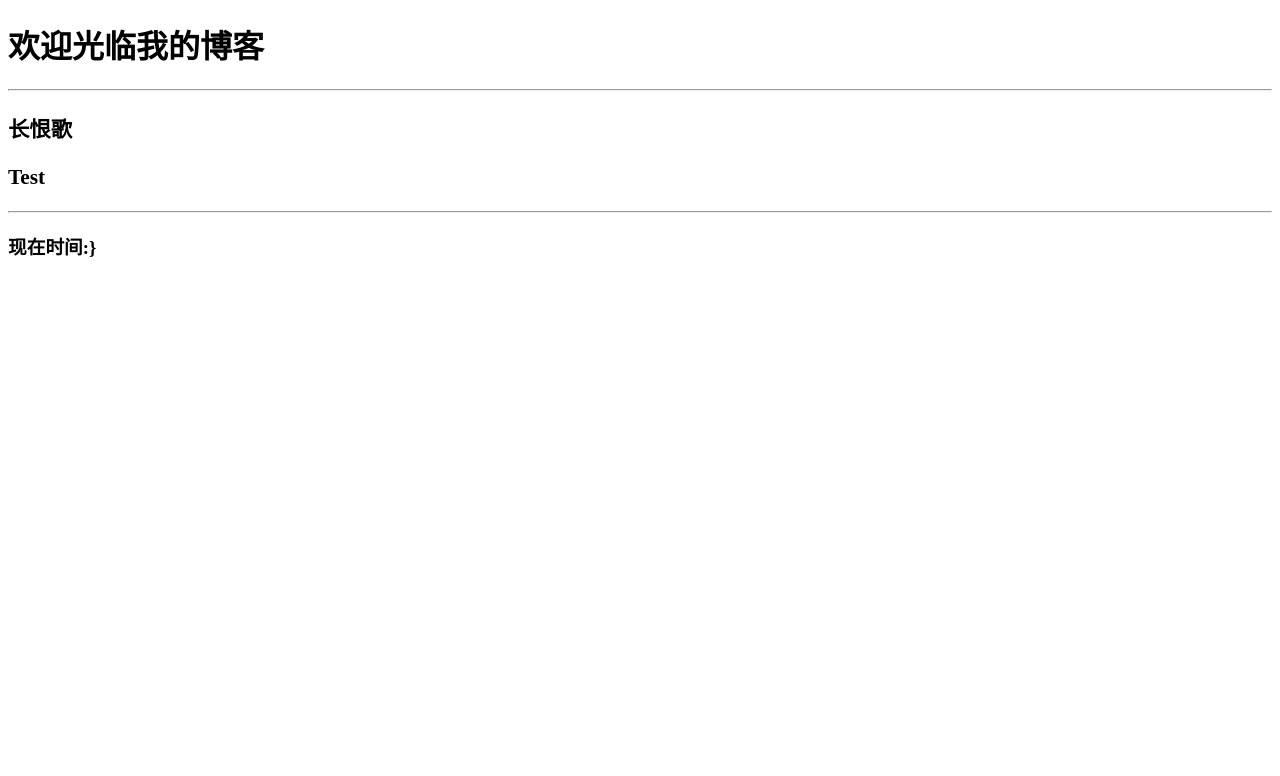
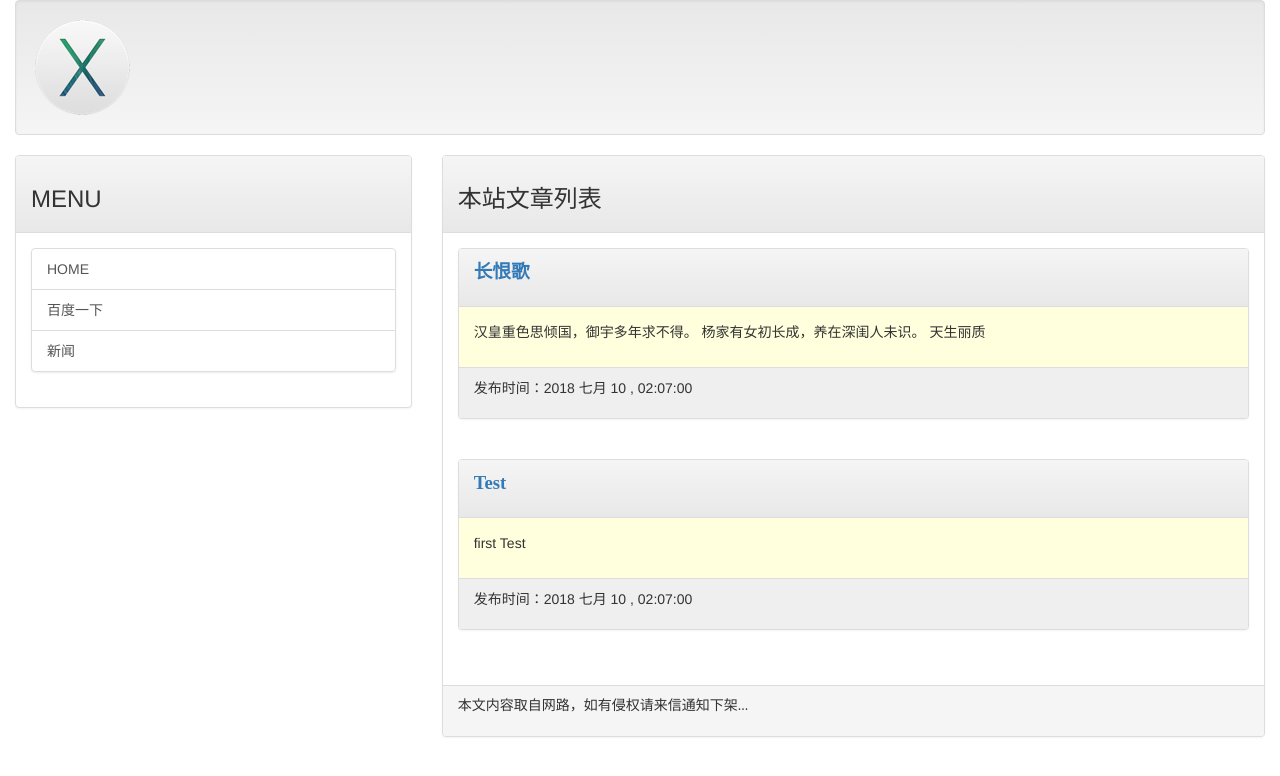
Before and after one commit to Jxinliu/myproject_test, a Django app: template mblog/templates/index.html in a window 1280 px wide. Shown: the top 776 px of the page. Run offline with Django 3.2, Linux system fonts and the light colour scheme; the template is opened without the code that fills it: values that come from a table or form of the project are taken from there, others are empty; data comes from the database, SQL or seed files in the repository; both versions use the stored data as it was after the commit; some libraries are stand-ins or nearby versions.

Commit message:
基本的网站框架

```diff
--- a/mblog/mainsite/admin.py
+++ b/mblog/mainsite/admin.py
@@ -1,7 +1,9 @@
 from django.contrib import admin
 from .models import Post
 # Register your models here.
-admin.site.register(Post)
+
 
 class PostAdmin(admin.ModelAdmin):
     list_display = ('title','slug', 'pub_date')
+
+admin.site.register(Post, PostAdmin)
--- a/mblog/mblog/settings.py
+++ b/mblog/mblog/settings.py
@@ -55,7 +55,7 @@ ROOT_URLCONF = 'mblog.urls'
 TEMPLATES = [
     {
         'BACKEND': 'django.template.backends.django.DjangoTemplates',
-        'DIRS': [os.path.join(BASE_DIR, 'templates')],
+        'DIRS': [BASE_DIR + "/templates"],
         'APP_DIRS': True,
         'OPTIONS': {
             'context_processors': [
@@ -119,3 +119,6 @@ USE_TZ = True
 # https://docs.djangoproject.com/en/2.0/howto/static-files/
 
 STATIC_URL = '/static/'
+STATICFILES_DIRS = [
+    os.path.join(BASE_DIR , 'static'),
+]
--- a/mblog/mblog/urls.py
+++ b/mblog/mblog/urls.py
@@ -15,9 +15,10 @@ Including another URLconf
 """
 from django.contrib import admin
 from django.conf.urls import include, url
-from mainsite.views import homepage
+from mainsite.views import homepage,showpost
 
 urlpatterns = [
     url(r'^$', homepage),
+    url(r'^post/(\w+)$', showpost),
     url('admin/', admin.site.urls),
 ]
--- /dev/null
+++ b/mblog/templates/base.html
@@ -0,0 +1,52 @@
+<!DOCTYPE html>
+<html lang="en">
+<head>
+    <meta charset="UTF-8">
+    <title>{% block title%} {% endblock %}</title>
+    <!-- Latest compiled and minified CSS -->
+    <link rel="stylesheet" href="https://maxcdn.bootstrapcdn.com/bootstrap/3.3.7/css/bootstrap.min.css" integrity="sha384-BVYiiSIFeK1dGmJRAkycuHAHRg32OmUcww7on3RYdg4Va+PmSTsz/K68vbdEjh4u" crossorigin="anonymous">
+
+    <!-- Optional theme -->
+    <link rel="stylesheet" href="https://maxcdn.bootstrapcdn.com/bootstrap/3.3.7/css/bootstrap-theme.min.css" integrity="sha384-rHyoN1iRsVXV4nD0JutlnGaslCJuC7uwjduW9SVrLvRYooPp2bWYgmgJQIXwl/Sp" crossorigin="anonymous">
+
+    <!-- Latest compiled and minified JavaScript -->
+    <script src="https://maxcdn.bootstrapcdn.com/bootstrap/3.3.7/js/bootstrap.min.js" integrity="sha384-Tc5IQib027qvyjSMfHjOMaLkfuWVxZxUPnCJA7l2mCWNIpG9mGCD8wGNIcPD7Txa" crossorigin="anonymous"></script>
+</head>
+<body>
+    <div class="container-fluid">
+        {% include 'header.html' %}
+        <div class="row">
+            <div class="col-sm-4 col-md-4">
+                <div class="panel panel-default">
+                    <div class="panel-heading">
+                        <h3>
+                            MENU
+                        </h3>
+                    </div>
+                    <div class="panel-body">
+                        <div class="list-group">
+                            <a href="/" class="list-group-item">HOME</a>
+                            <a href="http://www.baidu.com" class="list-group-item">百度一下</a>
+                            <a href="http://www.news.com" class="list-group-item">新闻</a>
+
+                        </div>
+                    </div>
+                </div>
+            </div>
+                <div class="col-sm-8 col-md-8">
+                    <div class="panel panel-default">
+                        <div class="panel-heading">
+                            {% block headmessage %} {% endblock %}
+                        </div>
+                        <div class="panel-body">
+                            {% block content %}{% endblock %}
+                        </div>
+                        <div class="panel-footer">
+                            {% include 'footer.html'%}
+                        </div>
+                    </div>
+                </div>
+        </div>
+    </div>
+</body>
+</html>
--- /dev/null
+++ b/mblog/templates/footer.html
@@ -0,0 +1,7 @@
+{% block footer %}
+    {% if now %}
+    <p style="font-family: 微软雅黑;"> 现在时刻：{{ now }}</p>
+    {% else %}
+    <p style="font-family: 微软雅黑;"> 本文内容取自网路，如有侵权请来信通知下架...</p>
+    {% endif %}
+{% endblock %}
--- /dev/null
+++ b/mblog/templates/header.html
@@ -0,0 +1,4 @@
+{% load static %}
+<div class="well">
+    <img src="{%static 'images/logo.png' %}">
+</div>
--- a/mblog/templates/index.html
+++ b/mblog/templates/index.html
@@ -1,18 +1,27 @@
-<!DOCTYPE html>
-<html lang="en">
-<head>
-    <meta charset="UTF-8">
-    <title>my_blog</title>
-</head>
-<body>
-    <h1>欢迎光临我的博客</h1>
-    <hr>{% for post in posts %}
-    <p style="font-family: 微软雅黑;font-size: 16pt; font-weight: bold;">
-        {{post.title}}
-    </p>
-        {% endfor %}
-    <hr>
-
-    <h3>现在时间:{{ now }}}</h3>
-</body>
-</html>
+{% extends 'base.html' %}
+{% block title %}  - 欢迎光临我的博客{% endblock %}
+{% block headmessage %}
+<h3 style="font-family: 楷体;">本站文章列表</h3>
+{% endblock %}
+{% block content %}
+    {% for post in posts %}
+        <div class="panel panel-default">
+            <div class="panel-heading">
+                <p style="font-family: 微软雅黑; font-size: 14pt; font-weight: bold">
+                    <a href="/post/{{post.slug}}"> {{post.title}}</a>
+                </p>
+            </div>
+            <div class="panel-body" style="background-color: #ffffdd">
+                <p>
+                    {{post.body | truncatechars:40}}
+                </p>
+            </div>
+            <div class="panel-footer" style="background-color: #efefef">
+                <p>
+                    发布时间：{{post.pub_date | date:"Y M d , h:m:s"}}
+                </p>
+            </div>
+        </div>
+        <br>
+    {% endfor %}
+{% endblock %}
```
Also changed, not shown: mblog/mainsite/views.py (+12 -2 lines), mblog/templates/post.html (added, +11 -0 lines), mblog/db.sqlite3, mblog/mainsite/apps.py (line endings or trailing spaces), mblog/static/images/logo.png (added), 1 other file.
